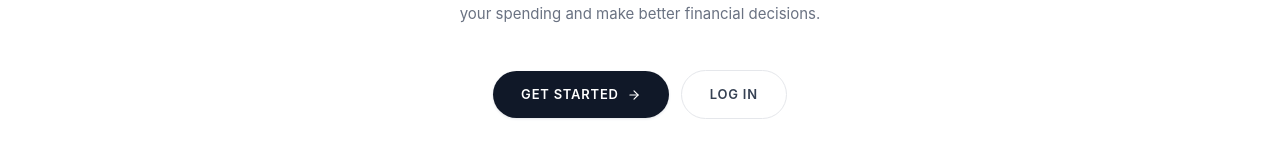
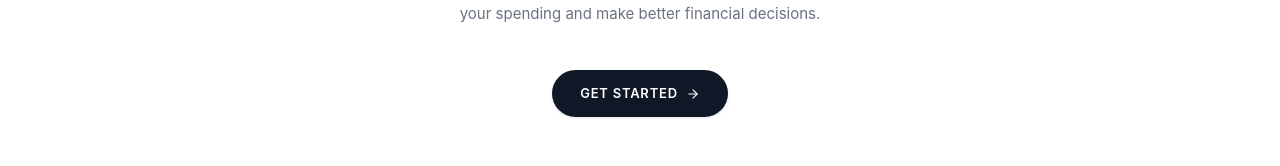
Before and after one commit to venkata-arjun/fintelli-ai, a React (Vite) app in the folder frontend/: page / in a window 1280 px wide. Shown: the part 516-682 px from the top of the page. Built offline with nearby package versions, Linux system fonts and the light colour scheme; no server answers; a web font is replaced by a local one.

Commit message:
Fix UI error

```diff
--- a/frontend/src/pages/HomePage.jsx
+++ b/frontend/src/pages/HomePage.jsx
@@ -171,13 +171,6 @@ const Hero = () => {
           >
             Get Started
             <ArrowRight size={14} strokeWidth={2} />
-          </Link>
-
-          <Link
-            to="/login"
-            className="inline-flex items-center justify-center rounded-full border border-gray-200 px-7 py-3.5 text-[13px] font-semibold uppercase tracking-[0.06em] text-gray-700 transition-all duration-200 hover:border-gray-400 hover:text-gray-900"
-          >
-            Log In
           </Link>
         </div>
 
```
